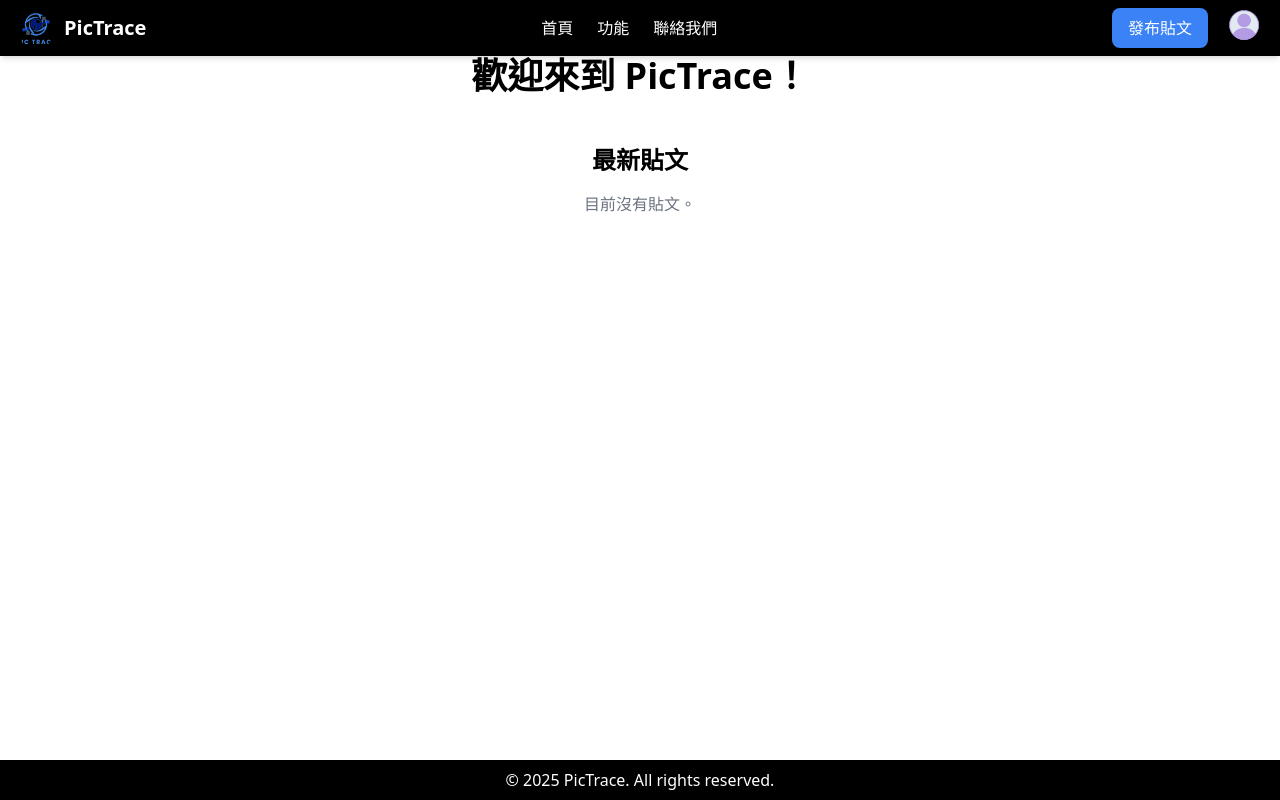
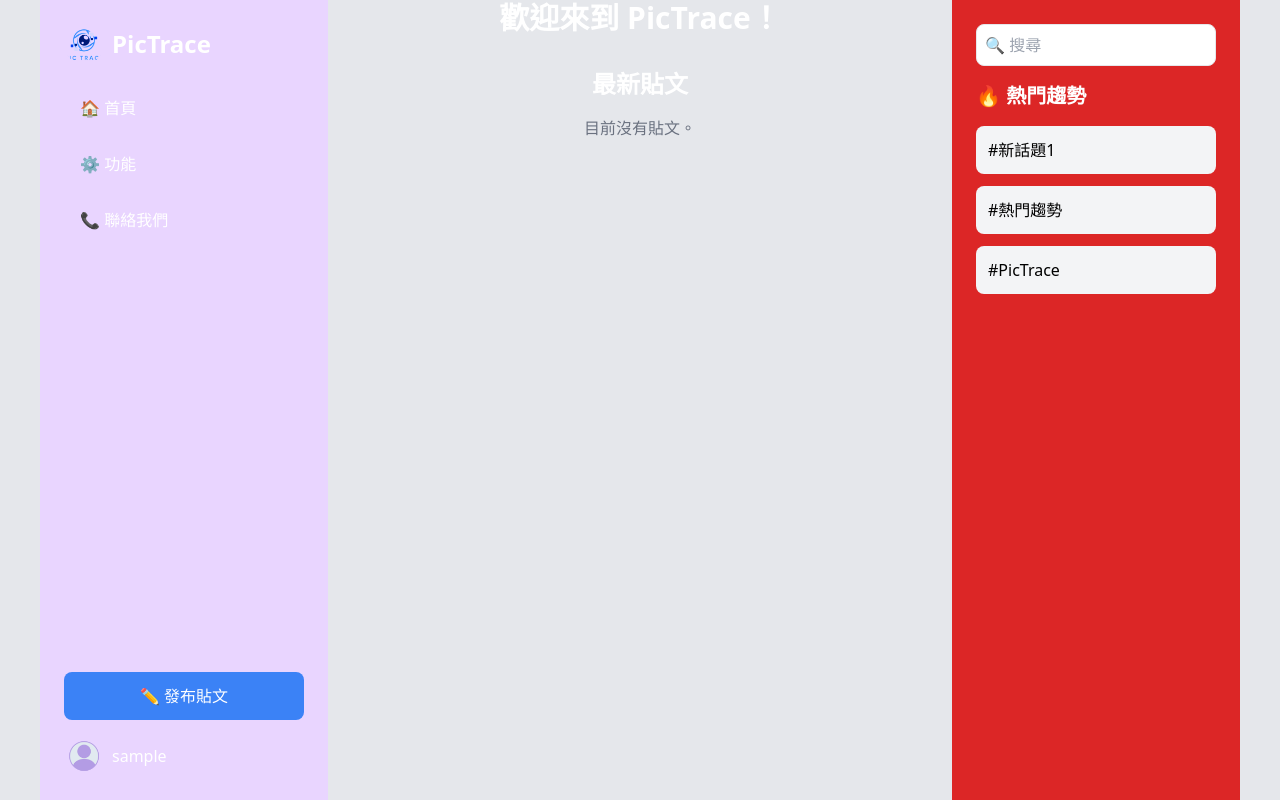
Before and after one commit to bukun1012/PicTrace, a Django app: page / in a window 1280 px wide. Run offline with Django 5.2, Linux system fonts and the light colour scheme; the visitor is signed in with stand-in values (Sample User, id 1); data that the repository does not hold is empty; style sheets or scripts are compiled from the project's sources.

Commit message:
fix: change website css & reflet layout.html

```diff
--- a/home/templates/home/home.html
+++ b/home/templates/home/home.html
@@ -2,17 +2,17 @@
 {% load static %}
 
 {% block content %}
-<div class="px-4 mx-auto max-w-7xl sm:px-6 lg:px-8" x-data="postModal()">
-  <h1 class="mb-8 text-4xl font-bold text-center">歡迎來到 PicTrace！</h1>
+    <h1 class="mb-8 text-3xl font-bold text-center text-white">歡迎來到 PicTrace！</h1>
+
     <!-- 最新貼文 -->
-  <section class="mt-12">
-    <h2 class="text-2xl font-bold text-center">最新貼文</h2>
+    <section class="mt-8">
+        <h2 class="text-2xl font-bold text-center text-white">最新貼文</h2>
         {% if posts %}
-    <div class="grid grid-cols-1 gap-6 mt-6 md:grid-cols-2 lg:grid-cols-3">
+        <div class="flex flex-col mt-6 space-y-6">
             {% for post in posts %}
             <div class="p-4 bg-white rounded-lg shadow-md">
                 {% if post.image_url %}
-        <img src="{{ post.image_url }}" alt="Post Image" class="object-cover w-full h-48 rounded-md" />
+                <img src="{{ post.image_url }}" alt="Post Image" class="object-cover w-full rounded-md max-h-[400px]" />
                 {% endif %}
                 <h3 class="mt-4 text-lg font-semibold">{{ post.title }}</h3>
                 <p class="text-gray-600">{{ post.content|truncatechars:50 }}</p>
@@ -26,7 +26,4 @@
         <p class="mt-4 text-center text-gray-500">目前沒有貼文。</p>
         {% endif %}
     </section>
-</div>
-
-
 {% endblock %}
--- a/templates/shared/footer.html
+++ b/templates/shared/footer.html
@@ -1,3 +1,3 @@
-<footer class="sticky bottom-0 w-full py-2 text-center text-white bg-black">
-  <p>&copy; 2025 PicTrace. All rights reserved.</p>
+<footer class="fixed px-4 py-2 text-sm text-white bg-black rounded-lg shadow-lg bottom-4 right-4">
+  &copy; 2025 PicTrace
 </footer>
--- a/templates/shared/layout.html
+++ b/templates/shared/layout.html
@@ -1,92 +1,37 @@
 <!DOCTYPE html>
 <html lang="zh-TW">
-  <head>
-    <meta charset="UTF-8" />
-    <meta name="viewport" content="width=device-width, initial-scale=1.0" />
+<head>
+    <meta charset="UTF-8">
+    <meta name="viewport" content="width=device-width, initial-scale=1.0">
     <title>PicTrace</title>
     {% load static %}
-    <link href="{% static 'css/tailwind.css' %}" rel="stylesheet" />
+    <link href="{% static 'css/tailwind.css' %}" rel="stylesheet">
     <script defer src="https://cdn.jsdelivr.net/npm/alpinejs@3.x.x/dist/cdn.min.js"></script>
-  </head>
-  <body class="flex flex-col min-h-screen" x-data="postModal()">
-    {% include "shared/navbar.html" %}
+</head>
+<body class="bg-gray-200" x-data="postModal()">
 
-    <main class="flex flex-col flex-grow">
-      {% block content %}{% endblock %}
-    </main>
+    <!-- 🔥 主體佈局 -->
+    <div class="flex w-full max-w-[1200px] mx-auto">
 
-    {% include "shared/footer.html" %}
+        <!-- ✅ 左側資訊欄 (Sticky) -->
+        <div class="sticky top-0 self-start w-72">
+            {% include "shared/navbar_left.html" %}
+        </div>
 
-    <!-- 發文 Modal (全域可用) -->
-    <div x-show="isPostModalOpen" class="fixed inset-0 flex items-center justify-center bg-gray-900 bg-opacity-50">
-      <div class="p-6 bg-white rounded-lg shadow-lg w-96">
-        <h2 class="mb-4 text-xl font-bold">新增貼文</h2>
-        <form @submit.prevent="submitPost">
-          <label class="block mb-2">標題：</label>
-          <input type="text" x-model="postTitle" class="w-full px-3 py-2 mb-3 border rounded-md" required>
+        <!-- ✅ 中間貼文區 (滾動) -->
+        <main class="flex-1 px-4 mx-auto">
+            {% block content %}{% endblock %}
+        </main>
 
-          <label class="block mb-2">內容：</label>
-          <textarea x-model="postContent" class="w-full px-3 py-2 mb-3 border rounded-md" required></textarea>
+        <!-- ✅ 右側資訊欄 (Sticky) -->
+        <div class="sticky top-0 self-start w-72">
+            {% include "shared/navbar_right.html" %}
+        </div>
 
-          <label class="block mb-2">圖片：</label>
-          <input type="file" @change="handleFileUpload" class="mb-3">
-
-          <div class="flex justify-end">
-            <button type="button" @click="isPostModalOpen = false" class="px-4 py-2 mr-2 text-gray-600 bg-gray-300 rounded-lg">
-              取消
-            </button>
-            <button type="submit" class="px-4 py-2 text-white bg-blue-500 rounded-lg">發布</button>
-          </div>
-        </form>
-      </div>
     </div>
 
-    <script>
-      document.addEventListener("alpine:init", () => {
-          Alpine.data("postModal", () => ({
-              isPostModalOpen: false,
-              postTitle: "",
-              postContent: "",
-              imageFile: null,
+    <!-- ✅ 全局發文 Modal -->
+    {% include "shared/post_model.html" %}
 
-              handleFileUpload(event) {
-                  this.imageFile = event.target.files[0];
-              },
-
-              async submitPost() {
-                  if (!this.postTitle || !this.postContent) {
-                      alert("標題和內容不可為空！");
-                      return;
-                  }
-
-                  let formData = new FormData();
-                  formData.append("title", this.postTitle);
-                  formData.append("content", this.postContent);
-                  if (this.imageFile) {
-                      formData.append("image", this.imageFile);
-                  }
-
-                  try {
-                      const response = await fetch("{% url 'posts:create_post' %}", {
-                          method: "POST",
-                          headers: {
-                              "X-CSRFToken": "{{ csrf_token }}"
-                          },
-                          body: formData
-                      });
-
-                      if (response.ok) {
-                          location.reload();
-                      } else {
-                          alert("發文失敗，請重試");
-                      }
-                  } catch (error) {
-                      console.error("發生錯誤：", error);
-                      alert("發文時發生錯誤！");
-                  }
-              }
-          }));
-      });
-    </script>
-  </body>
+</body>
 </html>
--- a/templates/shared/navbar.html
+++ /dev/null
@@ -1,121 +0,0 @@
-{% load static %}
-<!-- Header -->
-<header class="sticky top-0 left-0 z-50 w-full bg-black shadow-md h-14">
-  <div class="flex items-center justify-between h-full px-4 mx-auto max-w-7xl">
-    <!-- Left Section: Logo -->
-    <div class="flex items-center space-x-2">
-      <a href="{% url 'home:home' %}" class="flex items-center space-x-2">
-        <img
-          src="{% static 'images/logo.png' %}"
-          alt="PicTrace Logo"
-          class="rounded-full"
-          style="width: 40px; height: 40px"
-        />
-        <span class="text-xl font-semibold text-white">PicTrace</span>
-      </a>
-    </div>
-
-    <!-- Center Section: Navigation -->
-    <nav>
-      <ul class="flex space-x-6">
-        <li><a href="/" class="text-white hover:underline">首頁</a></li>
-        <li>
-          <a href="/features" class="text-white hover:underline">功能</a>
-        </li>
-        <li>
-          <a href="/contact" class="text-white hover:underline">聯絡我們</a>
-        </li>
-      </ul>
-    </nav>
-
-    <!-- Right Section: User Menu -->
-    <div class="relative flex items-center space-x-4">
-      {% if user.is_authenticated %}
-      <!-- 發布貼文按鈕 -->
-      <button @click="isPostModalOpen = true" class="px-4 py-2 text-white bg-blue-500 rounded-lg hover:bg-blue-600">
-        發布貼文
-      </button>
-
-      <!-- User Avatar + Dropdown -->
-      <div class="relative">
-        <button onclick="toggleDropdown()" class="focus:outline-none">
-          {% if user.profile.avatar %}
-          <img
-            src="{{ user.profile.avatar }}"
-            alt="User Avatar"
-            class="rounded-full cursor-pointer"
-            style="width: 40px; height: 40px"
-          />
-          {% else %}
-          <img
-            src="{% static 'images/user-avatar.png' %}"
-            alt="User Avatar"
-            class="rounded-full cursor-pointer"
-            style="width: 40px; height: 40px"
-          />
-          {% endif %}
-        </button>
-
-        <!-- Dropdown Menu -->
-        <div
-          id="userDropdown"
-          class="absolute right-0 z-10 hidden w-48 py-2 mt-2 bg-white border border-gray-200 rounded-lg shadow-lg"
-        >
-          <a
-            href="{% url 'users:profile' %}"
-            class="block px-4 py-2 text-sm text-gray-700 hover:bg-gray-100"
-          >
-            個人資料
-          </a>
-          <a
-            href="#"
-            class="block px-4 py-2 text-sm text-gray-700 hover:bg-gray-100"
-          >
-            設定
-          </a>
-          <form action="{% url 'users:logout' %}" method="POST">
-            {% csrf_token %}
-            <button
-              type="submit"
-              class="block w-full px-4 py-2 text-sm text-left text-gray-700 hover:bg-gray-100"
-            >
-              登出
-            </button>
-          </form>
-        </div>
-      </div>
-      {% else %}
-      <!-- 登入按鈕 -->
-      <a
-        href="{% url 'users:login' %}"
-        class="px-4 py-2 text-sm font-medium text-blue-600 bg-white border border-gray-300 rounded-lg hover:bg-gray-200"
-      >
-        登入
-      </a>
-      {% endif %}
-    </div>
-  </div>
-</header>
-
-<!-- JavaScript -->
-<script>
-  // 顯示或隱藏下拉選單
-  function toggleDropdown() {
-    const dropdown = document.getElementById("userDropdown");
-    dropdown.classList.toggle("hidden");
-  }
-
-  // 點擊其他地方時隱藏下拉選單
-  function closeDropdown(event) {
-    const dropdown = document.getElementById("userDropdown");
-    const userMenu = document.querySelector(".relative"); // 大頭貼的父元素
-
-    // 檢查點擊位置是否在大頭貼或下拉選單範圍內
-    if (!userMenu.contains(event.target) && !dropdown.contains(event.target)) {
-      dropdown.classList.add("hidden");
-    }
-  }
-
-  // 設置點擊頁面其他地方時觸發關閉下拉選單
-  document.addEventListener("click", closeDropdown);
-</script>
--- /dev/null
+++ b/templates/shared/navbar_left.html
@@ -0,0 +1,63 @@
+{% load static %}
+<!-- 側邊 Navbar -->
+<aside class="flex flex-col justify-between w-full h-screen p-6 text-white bg-purple-200">
+
+  <!-- 上半部 Logo + 選單 -->
+  <div>
+    <!-- Logo & 漢堡選單按鈕 -->
+    <div class="flex items-center justify-between mb-6">
+      <a href="{% url 'home:home' %}" class="flex items-center space-x-2">
+        <img src="{% static 'images/logo.png' %}" alt="PicTrace Logo" class="rounded-full" style="width: 40px; height: 40px" />
+        <span class="text-2xl font-semibold">PicTrace</span>
+      </a>
+    </div>
+
+    <!-- 導航選單 -->
+    <nav>
+      <ul class="space-y-4">
+        <li><a href="/" class="block px-4 py-2 rounded-lg hover:bg-gray-700">🏠 首頁</a></li>
+        <li><a href="/features" class="block px-4 py-2 rounded-lg hover:bg-gray-700">⚙️ 功能</a></li>
+        <li><a href="/contact" class="block px-4 py-2 rounded-lg hover:bg-gray-700">📞 聯絡我們</a></li>
+      </ul>
+    </nav>
+  </div>
+
+  <!-- 下半部: 發布貼文按鈕 & 用戶資訊 -->
+  <div class="flex flex-col space-y-4">
+    {% if user.is_authenticated %}
+    <!-- 發布貼文按鈕 -->
+    <button @click="isPostModalOpen = true" class="w-full px-4 py-3 text-white bg-blue-500 rounded-lg hover:bg-blue-600">
+      ✏️ 發布貼文
+    </button>
+
+    <!-- User Avatar + Dropdown (使用 Alpine.js 控制顯示) -->
+    <div class="relative" x-data="{ open: false }">
+      <!-- 頭像按鈕 -->
+      <button @click="open = !open" class="flex items-center space-x-2 focus:outline-none">
+        {% if user.profile.avatar %}
+          <img src="{{ user.profile.avatar }}" alt="User Avatar" class="w-10 h-10 rounded-full" />
+        {% else %}
+          <img src="{% static 'images/user-avatar.png' %}" alt="User Avatar" class="w-10 h-10 rounded-full" />
+        {% endif %}
+        <span class="text-white">{{ user.username }}</span>
+      </button>
+
+      <!-- 下拉選單 -->
+      <div x-show="open" @click.away="open = false"
+           class="absolute left-0 w-48 mb-2 text-black bg-white rounded-lg shadow-lg bottom-full">
+        <a href="{% url 'users:profile' %}" class="block px-4 py-2 hover:bg-gray-200">👤 個人資料</a>
+        <form action="{% url 'users:logout' %}" method="POST">
+          {% csrf_token %}
+          <button type="submit" class="block w-full px-4 py-2 text-left hover:bg-gray-200">🚪 登出</button>
+        </form>
+      </div>
+    </div>
+
+    {% else %}
+    <!-- 登入按鈕 -->
+    <a href="{% url 'users:login' %}" class="w-full px-4 py-3 text-center text-blue-600 bg-white border border-gray-300 rounded-lg hover:bg-gray-200">
+      🔑 登入
+    </a>
+    {% endif %}
+  </div>
+</aside>
--- /dev/null
+++ b/templates/shared/navbar_right.html
@@ -0,0 +1,11 @@
+<aside class="flex flex-col justify-between w-full h-screen p-6 text-white bg-red-600">
+    <div>
+        <input type="text" placeholder="🔍 搜尋" class="w-full p-2 mb-4 border rounded-lg">
+        <h2 class="text-xl font-bold">🔥 熱門趨勢</h2>
+        <ul class="mt-4 space-y-3">
+            <li class="p-3 text-black bg-gray-100 rounded-lg">#新話題1</li>
+            <li class="p-3 text-black bg-gray-100 rounded-lg">#熱門趨勢</li>
+            <li class="p-3 text-black bg-gray-100 rounded-lg">#PicTrace</li>
+        </ul>
+    </div>
+</aside>
--- /dev/null
+++ b/templates/shared/post_model.html
@@ -0,0 +1,67 @@
+<div x-show="isPostModalOpen" class="fixed inset-0 flex items-center justify-center bg-gray-900 bg-opacity-50">
+    <div class="p-6 bg-white rounded-lg shadow-lg w-96">
+        <h2 class="mb-4 text-xl font-bold">新增貼文</h2>
+        <form @submit.prevent="submitPost">
+            {% csrf_token %}
+            <label class="block mb-2">內容：</label>
+            <textarea x-model="postContent" class="w-full px-3 py-2 mb-3 border rounded-md" required></textarea>
+            <label class="block mb-2">圖片：</label>
+            <input type="file" @change="handleFileUpload" class="mb-3">
+            <div class="flex justify-end">
+                <button type="button" @click="isPostModalOpen = false" class="px-4 py-2 mr-2 text-gray-600 bg-gray-300 rounded-lg">取消</button>
+                <button type="submit" class="px-4 py-2 text-white bg-blue-500 rounded-lg">發布</button>
+            </div>
+        </form>
+    </div>
+</div>
+
+<script>
+    document.addEventListener("alpine:init", () => {
+        Alpine.data("postModal", () => ({
+            isPostModalOpen: false,
+            postContent: "",
+            imageFile: null,
+
+            handleFileUpload(event) {
+                this.imageFile = event.target.files[0];
+            },
+
+            async submitPost() {
+                if (!this.postContent.trim()) {
+                    alert("內容不可為空！");
+                    return;
+                }
+
+                let formData = new FormData();
+                formData.append("title", "New Post");  // 🔥 修正：Django 需要 `title`
+                formData.append("content", this.postContent);
+                if (this.imageFile) {
+                    formData.append("image", this.imageFile);
+                }
+
+                // 🔥 確保 CSRF Token 正確傳遞
+                let csrfToken = document.querySelector("[name=csrfmiddlewaretoken]").value;
+
+                try {
+                    const response = await fetch("/posts/new/", {  // 🔥 修正 URL 確保正確
+                        method: "POST",
+                        headers: {
+                            "X-CSRFToken": csrfToken,
+                        },
+                        body: formData,
+                    });
+
+                    if (response.ok) {
+                        location.reload();
+                    } else {
+                        let data = await response.json();
+                        alert("發文失敗：" + (data.error || "請重試"));
+                    }
+                } catch (error) {
+                    console.error("發生錯誤：", error);
+                    alert("發文時發生錯誤！");
+                }
+            },
+        }));
+    });
+</script>
```
Lines whose indentation alone changed are shown as unchanged.
